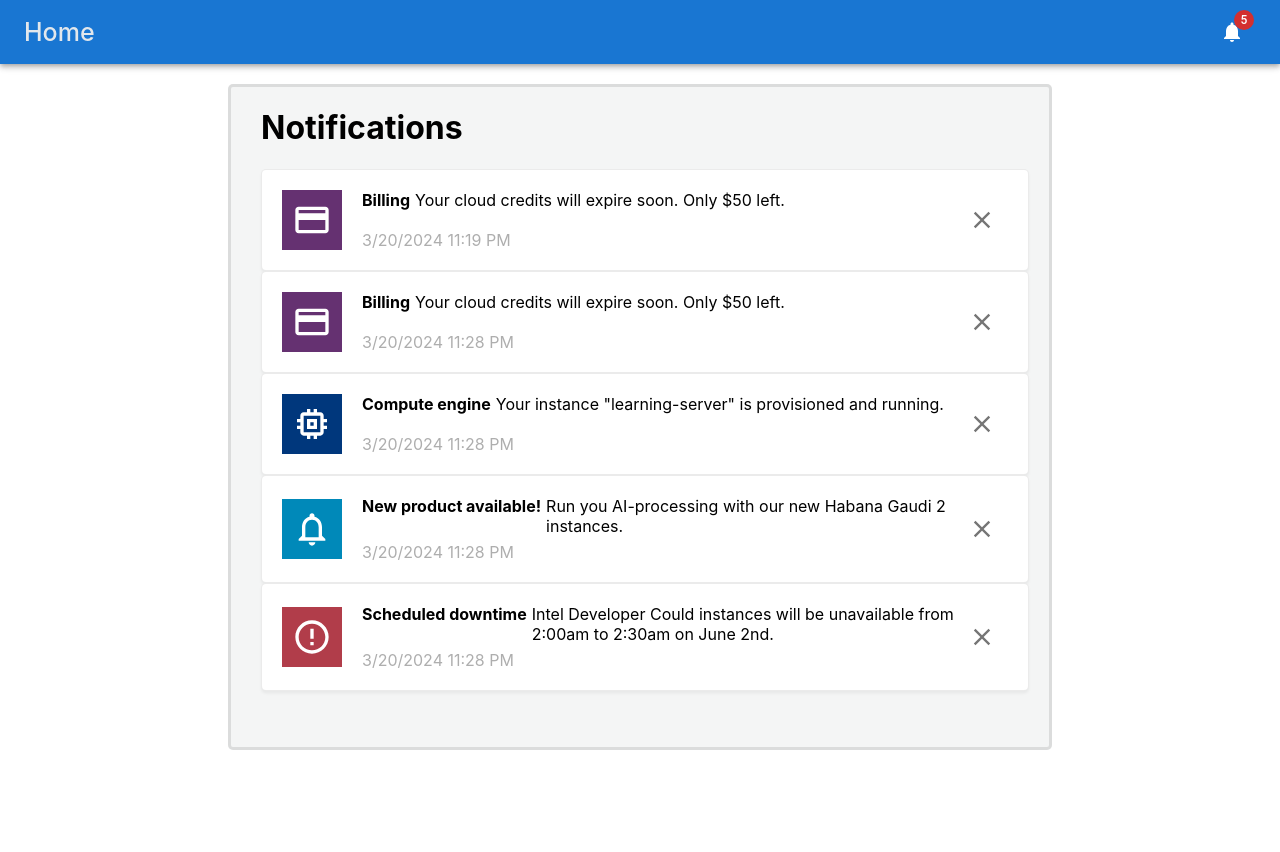
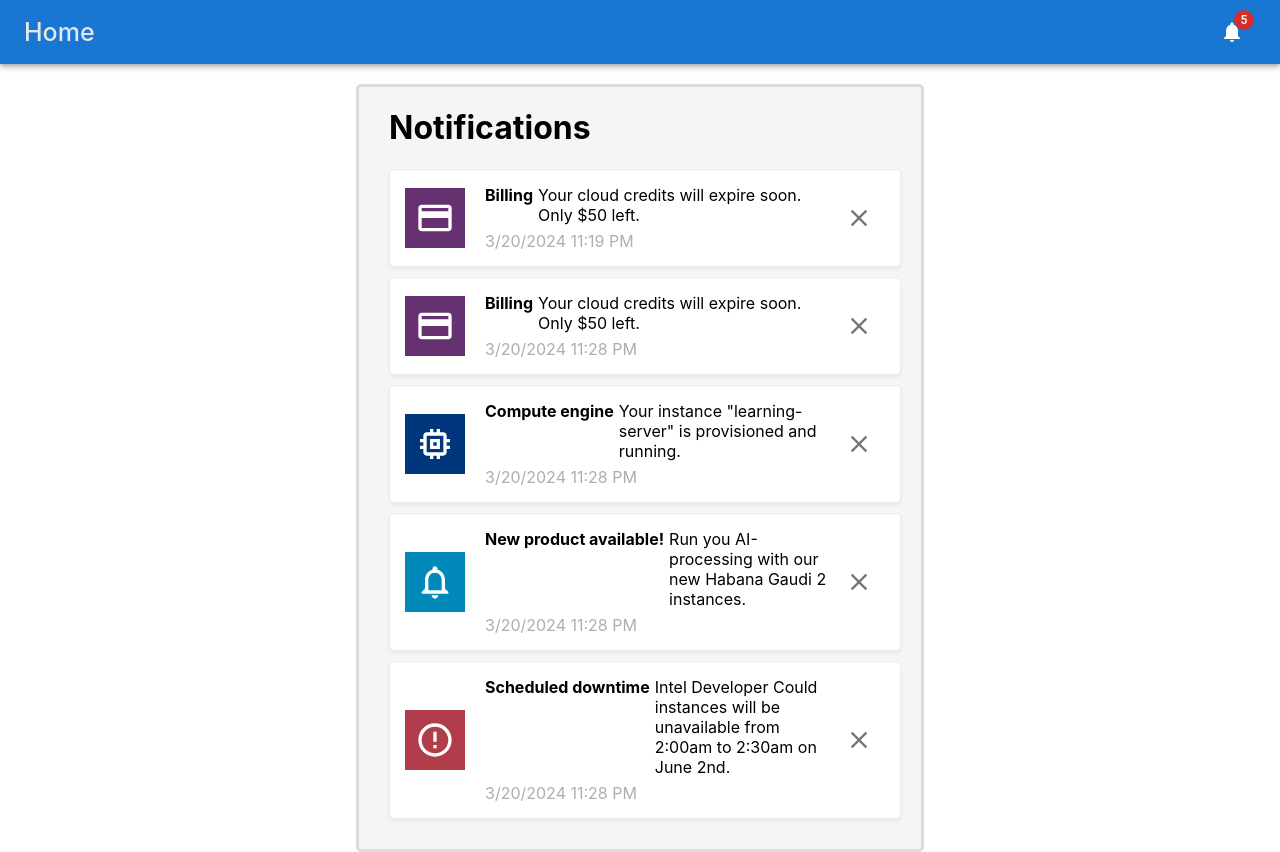
Before and after one commit to huutribui/notification, a React (Create React App) app in the folder react-app/: page /notifications in a window 1280 px wide. Before the commit the page ends 800 px from the top, so only its background shows below. Built offline with nearby package versions, Linux system fonts and the light colour scheme.

Commit message:
Implemented viewed behavior

```diff
--- a/react-app/src/App.css
+++ b/react-app/src/App.css
@@ -4,7 +4,7 @@
 
 .App .pageContainer {
   background-color: #F4F5F5;
-  width: 60%;
+  width: 40%;
   min-height: calc(80vh);
   margin: 20px auto;
   padding: 0 20px 20px 30px;
--- a/react-app/src/components/InfoProvider.js
+++ b/react-app/src/components/InfoProvider.js
@@ -39,22 +39,33 @@ let MOCK_DATA = [
         "status" : "new"
     },
 ]
+const NEW_STATUS = "new";
 
 const InfoProvider = ({ children }) => {
     const [notifications, setNotifications] = useState(MOCK_DATA);
+    const [newNotificationCount, setNewNotificationCount] = useState(MOCK_DATA.length);
 
     const removeNotification = (id) => {
         console.log("removed noti:", id);
     }
 
     const viewedNotification = (id) => {
-        console.log("viewed noti: ", id);
+        let notificiationsArr = [...notifications];
+        let notificiationIdx = notificiationsArr.findIndex(e => e.id === id);
+        if (notificiationIdx > -1 && notificiationsArr[notificiationIdx].status === NEW_STATUS) {
+            notificiationsArr[notificiationIdx].status = "viewed";
+            let count = newNotificationCount - 1;
+            setNewNotificationCount(count);
+        }
+
+        setNotifications(notificiationsArr);
     }
 
     return (
 		<InfoContext.Provider
 			value={{
 				notifications: notifications,
+                newNotificationCount: newNotificationCount,
 				viewedNotification: viewedNotification,
 				removeNotification: removeNotification,
 			}}
--- a/react-app/src/components/NavBar.jsx
+++ b/react-app/src/components/NavBar.jsx
@@ -16,13 +16,6 @@ const NEW_STATUS = "new";
 const NavBar = () => {
     const history = useHistory();
     const context = useContext(InfoContext);
-    const [notiCount, setNotiCount] = useState(0);
-
-    useEffect(() => {
-        let newNotifications = context.notifications;
-        newNotifications = newNotifications.map(noti => noti.status === NEW_STATUS);
-        setNotiCount(newNotifications.length);
-    }, [context.notifications]);
 
     const handleRedirect = (e, link) => {
         e.preventDefault();
@@ -46,7 +39,7 @@ const NavBar = () => {
                     color="inherit"
                     onClick={e => handleRedirect(e, '/notifications')}
                 >
-                    <Badge badgeContent={notiCount} color="error">
+                    <Badge badgeContent={context.newNotificationCount} color="error">
                         <NotificationsIcon />
                     </Badge>
                 </IconButton>
--- a/react-app/src/pages/Notifications/NotificationBlock.css
+++ b/react-app/src/pages/Notifications/NotificationBlock.css
@@ -1,5 +1,5 @@
 .notificationBlock {
-
+    margin-bottom: 10px;
 }
 
 .notificationBlock .blockContent {
@@ -8,7 +8,7 @@
     width: 100%;
     background-color: white;
     box-sizing: border-box;
-    padding: 20px;
+    padding: 15px;
     border-radius: 5px;
     box-shadow: rgba(0, 0, 0, 0.05) 0px 2.5px 3px 0px;
     border: 1px rgba(128, 128, 128, 0.16) solid;
@@ -55,7 +55,7 @@
     margin-right: 5px;
 }
 
-.iconBlock {
+.notificationBlock .iconBlock {
     display: flex;
     align-self: center;
 }
@@ -66,16 +66,17 @@
     height: inherit;
     width: 100%;
 }
+
 .notificationBlock .dateTimeText {
     color: #AEAEAE;
     margin-top: 6px;
 }
 
-.textGreyedOut {
+.notificationBlock .textGreyedOut {
     color: grey
 }
 
-.textContentInfo {
+.notificationBlock .textContentInfo {
     display: flex;
     flex-direction: row;
 }
```
